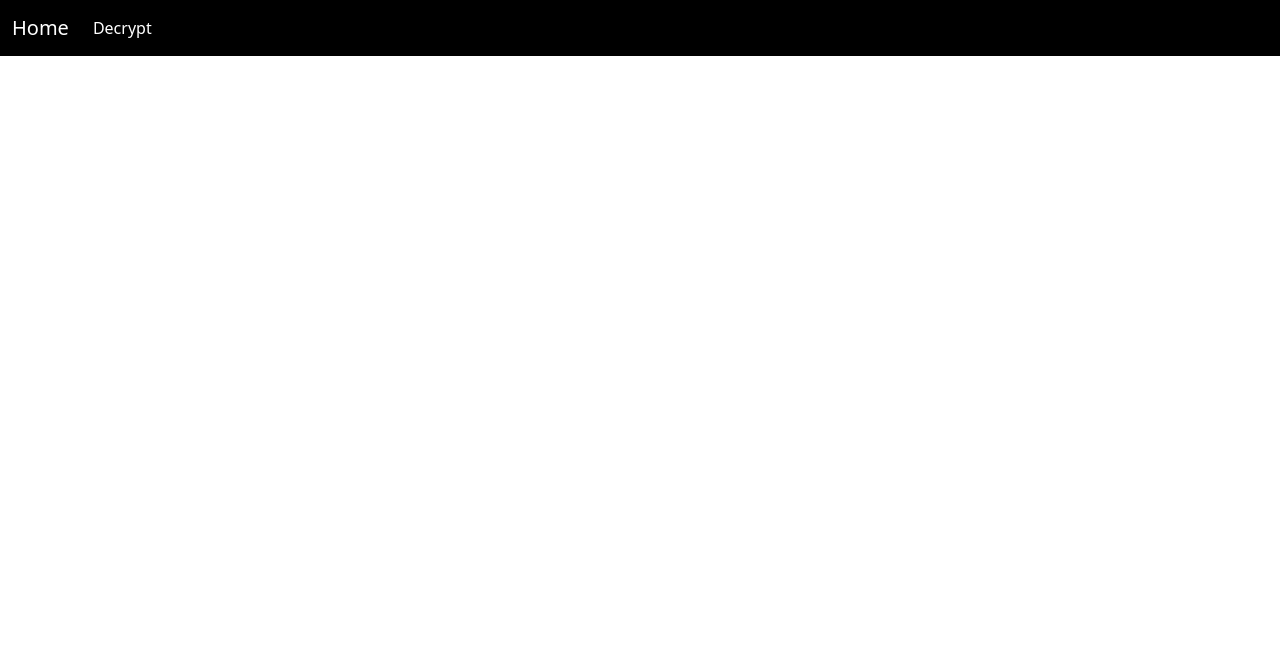
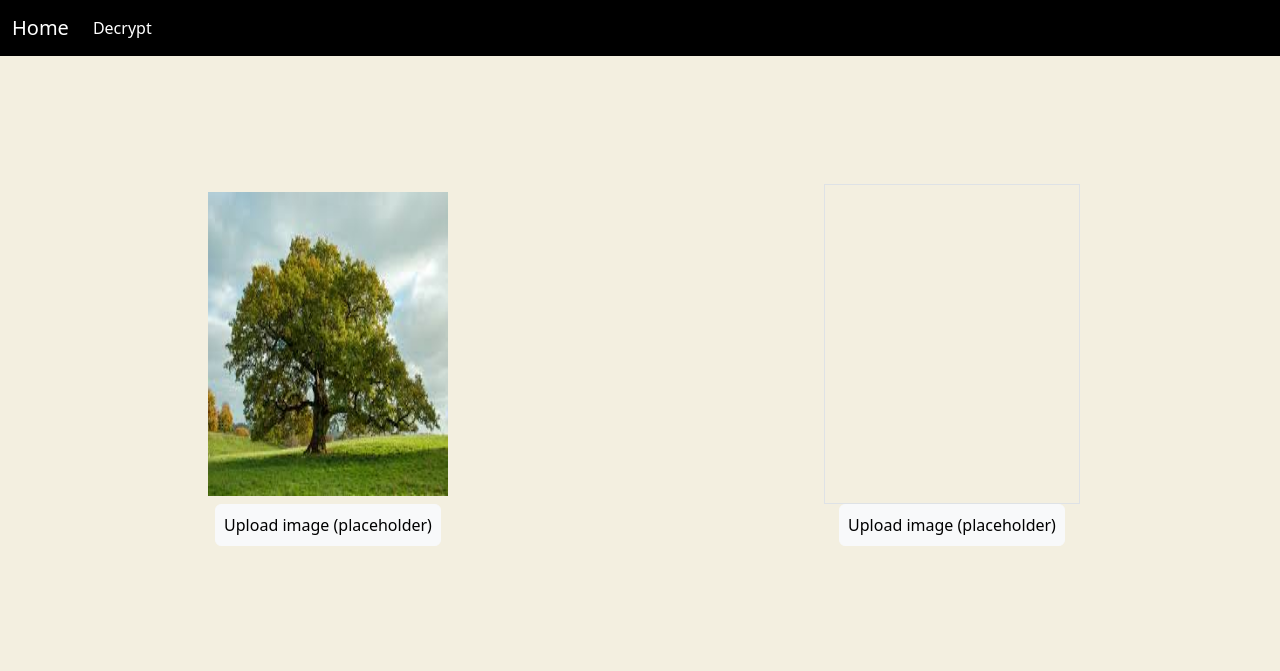
Before and after one commit to aleksandargjorgjievski/ImageSteganography, a Django app: page /index/ in a window 1280 px wide. Shown: the top 671 px of the page. Run offline with Django 5.2, Linux system fonts and the light colour scheme; data comes from the database, SQL or seed files in the repository; both versions use the stored data as it was after the commit.

Commit message:
Added an image

```diff
--- a/ImageSteganography/settings.py
+++ b/ImageSteganography/settings.py
@@ -11,6 +11,7 @@ https://docs.djangoproject.com/en/5.0/ref/settings/
 """
 
 from pathlib import Path
+import os
 
 # Build paths inside the project like this: BASE_DIR / 'subdir'.
 BASE_DIR = Path(__file__).resolve().parent.parent
@@ -118,6 +119,9 @@ USE_TZ = True
 
 STATIC_URL = 'static/'
 
+MEDIA_ROOT = os.path.join(BASE_DIR, "data/")
+MEDIA_URL = '/data/'
+
 # Default primary key field type
 # https://docs.djangoproject.com/en/5.0/ref/settings/#default-auto-field
 
--- a/ImageSteganography/urls.py
+++ b/ImageSteganography/urls.py
@@ -23,4 +23,4 @@ from django.conf import settings
 urlpatterns = [
     path('admin/', admin.site.urls),
     path("index/", index, name="index"),
-]
+]  + static(settings.MEDIA_URL, document_root=settings.MEDIA_ROOT)
--- a/ImageSteganographyApp/templates/base.html
+++ b/ImageSteganographyApp/templates/base.html
@@ -3,12 +3,12 @@
   <head>
     <meta charset="utf-8">
     <meta name="viewport" content="width=device-width, initial-scale=1">
-    <title>Bootstrap demo</title>
+    <title> {% block title %}Bootstrap demo {% endblock %}</title>
     <link href="https://cdn.jsdelivr.net/npm/bootstrap@5.2.3/dist/css/bootstrap.min.css" rel="stylesheet" integrity="sha384-rbsA2VBKQhggwzxH7pPCaAqO46MgnOM80zW1RWuH61DGLwZJEdK2Kadq2F9CUG65" crossorigin="anonymous">
   </head>
-  <body>
+  <body style="background: #F3EFE0;">
 
-    <nav class="navbar navbar-expand-lg bg-black ">
+    <nav class="navbar navbar-expand-lg" style="background: #000;">
         <div class="container-fluid">
           <a class="navbar-brand text-white" href="#">Home</a>
           <div class="collapse navbar-collapse" id="navbarNav">
@@ -21,6 +21,10 @@
         </div>
       </nav>
 
+      {% block content %}
+
+      {% endblock %}
+
     <script src="https://cdn.jsdelivr.net/npm/bootstrap@5.2.3/dist/js/bootstrap.bundle.min.js" integrity="sha384-kenU1KFdBIe4zVF0s0G1M5b4hcpxyD9F7jL+jjXkk+Q2h455rYXK/7HAuoJl+0I4" crossorigin="anonymous"></script>
   </body>
 </html>
--- a/ImageSteganographyApp/templates/index.html
+++ b/ImageSteganographyApp/templates/index.html
@@ -1 +1,26 @@
-{% extends "base.html" %}
+{% extends 'base.html' %}
+
+{% block title %}
+  Image Steganography
+{% endblock %}
+
+{% block content %}
+  <div class="d-flex mb-3">
+    <div class="me-auto p-2">
+      <div class="d-flex align-items-start flex-column" style="height: 60vh; width: 20vw; margin-left: 15vw; margin-top: 15vh">
+        {% for image in images %}
+        <div class="p-2" style="width: 20vw; height: 40vh; border: 1px black">
+            <img style="width: 100%; height: 100%;" src="{{MEDIA_URL}} {{image.image.url}}">
+        </div>
+        {% endfor %}
+        <div class="p-2 btn btn-light mx-auto">Upload image (placeholder)</div>
+      </div>
+    </div>
+    <div class="p-2">
+      <div class="d-flex align-items-end flex-column" style="height: 60vh; width: 20vw; margin-right: 15vw; margin-top: 15vh">
+        <div class="p-2 border" style="width: 20vw; height: 40vh; border: 1px black"></div>
+        <div class="p-2 btn btn-light mx-auto">Upload image (placeholder)</div>
+      </div>
+    </div>
+  </div>
+{% endblock %}
```
Also changed, not shown: data/data/tree.png (added), db.sqlite3.
